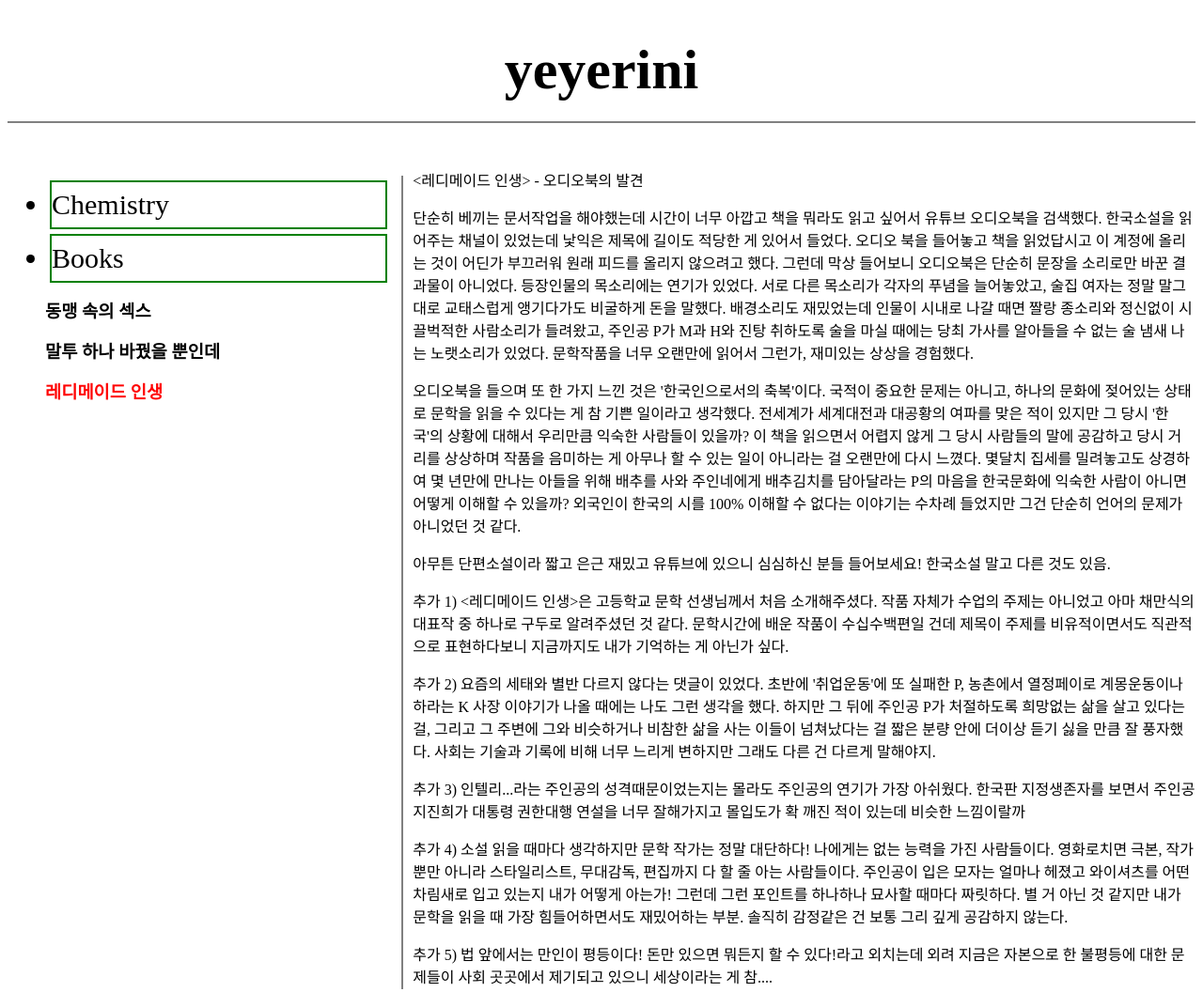
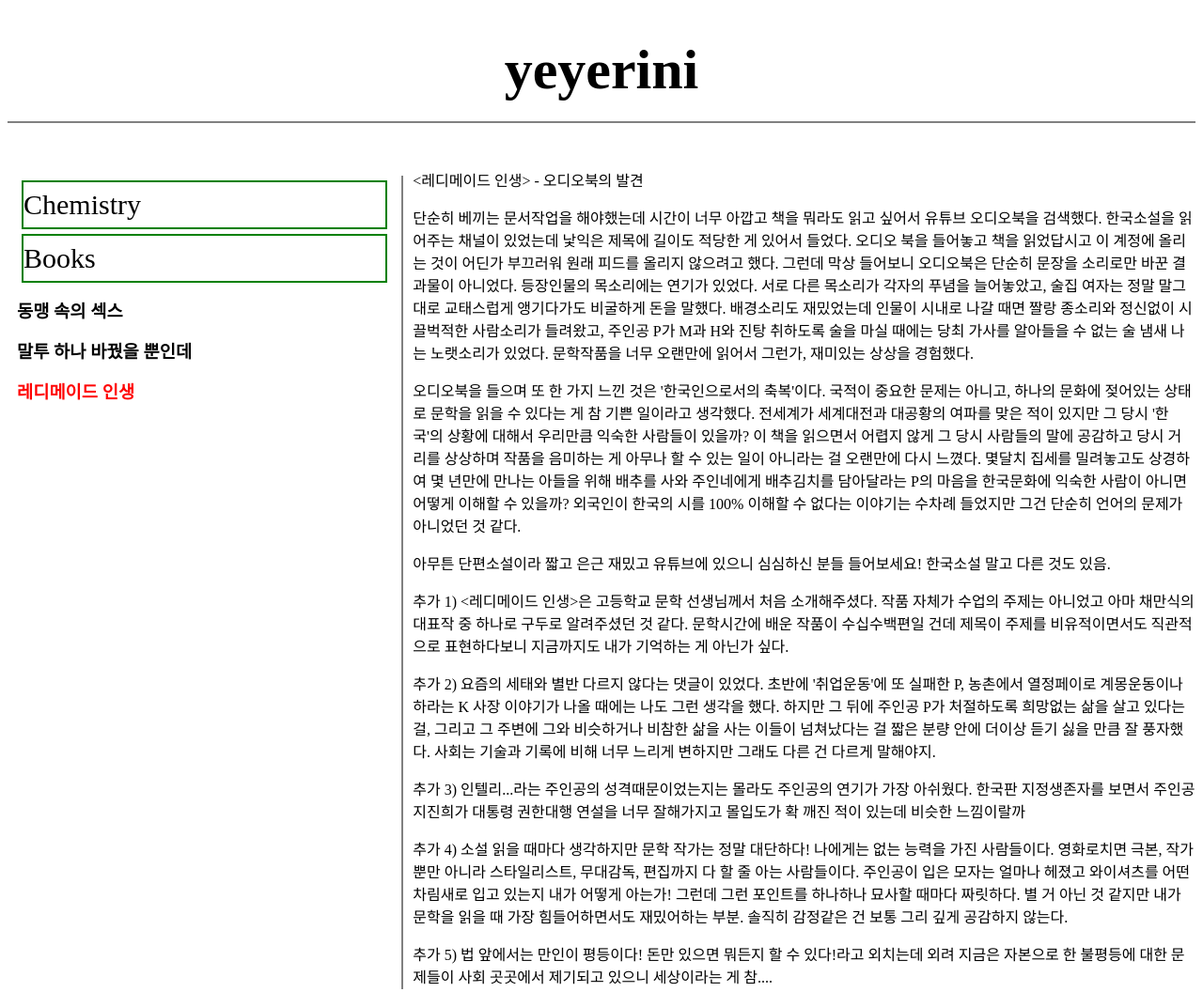
Before and after one commit to gygyerin/yerin_inreal, a plain HTML site: page box.html in a window 1280 px wide. Shown: the whole page at 94% size. Drawn offline with Linux system fonts and the light colour scheme.

Commit message:
2007180003

```diff
--- a/box.html
+++ b/box.html
@@ -24,6 +24,8 @@
       ul {
         border-right: 2px solid gray;
         padding-right:10px;
+        padding-left:10px;
+        list-style-type:none;
       }
       .else {
         color:black;
```
